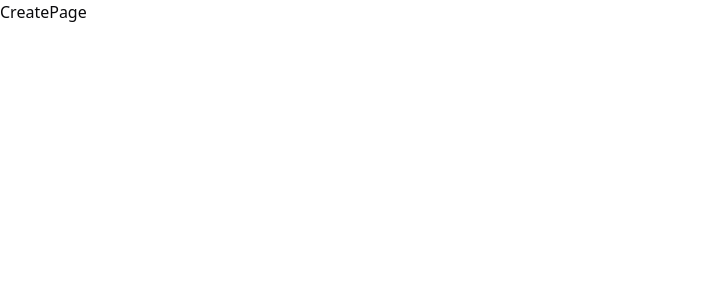
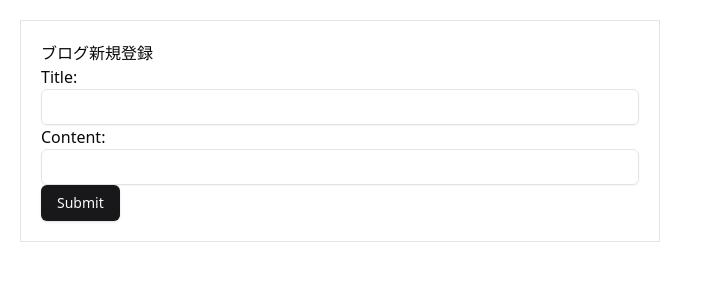
Before and after one commit to ajdjaiuoapooiad/next-port5-frontend-pageRouter, a Next.js app: page /create-post in a window 1280 px wide. Shown: the top 300 px of the page, without its empty margins (0-722 px from the left). Built offline with nearby package versions, Linux system fonts and the light colour scheme.

Commit message:
CreatePage ok

```diff
--- /dev/null
+++ b/src/components/ui/input.tsx
@@ -0,0 +1,22 @@
+import * as React from "react"
+
+import { cn } from "@/lib/utils"
+
+const Input = React.forwardRef<HTMLInputElement, React.ComponentProps<"input">>(
+  ({ className, type, ...props }, ref) => {
+    return (
+      <input
+        type={type}
+        className={cn(
+          "flex h-9 w-full rounded-md border border-input bg-transparent px-3 py-1 text-base shadow-sm transition-colors file:border-0 file:bg-transparent file:text-sm file:font-medium file:text-foreground placeholder:text-muted-foreground focus-visible:outline-none focus-visible:ring-1 focus-visible:ring-ring disabled:cursor-not-allowed disabled:opacity-50 md:text-sm",
+          className
+        )}
+        ref={ref}
+        {...props}
+      />
+    )
+  }
+)
+Input.displayName = "Input"
+
+export { Input }
--- a/src/pages/create-post/index.tsx
+++ b/src/pages/create-post/index.tsx
@@ -1,9 +1,51 @@
-import React from 'react'
+import { Button } from "@/components/ui/button";
+import { Input } from "@/components/ui/input";
+import axios from "axios";
+import { useRouter } from "next/navigation";
+import { ChangeEvent, FormEvent, useState } from "react";
 
-const CreatePage = () => {
+export default function CreatePost() {
+  const [ title,setTitle ] = useState('')
+  const [ content,setContent ] = useState('')
+  const router = useRouter()
+
+  const handleSubmit = async (e: FormEvent) => {
+    e.preventDefault();
+    console.log(title, content);
+
+    try{
+      await axios.post('http://localhost:3001/api/v1/posts', {
+        title: title,
+        content: content,
+      })
+      router.push('/posts')
+    }catch(error){
+      alert('投稿に失敗しました')
+    }
+
+  }
+
+
   return (
-    <div>CreatePage</div>
-  )
+    <div className="p-5 m-5 border w-1/2">
+      <h1 >ブログ新規登録</h1>
+      <form  onSubmit={handleSubmit}>
+        <label>Title:</label>
+        <Input
+          type="text"
+          name="title"
+          onChange={(e) => setTitle(e.target.value)}
+        />
+        <label >Content:</label>
+        <Input
+          type="text"
+          name="content"
+          onChange={(e) => setContent(e.target.value)}
+        />
+        <Button type="submit">
+          Submit
+        </Button>
+      </form>
+    </div>
+  );
 }
-
-export default CreatePage
```
